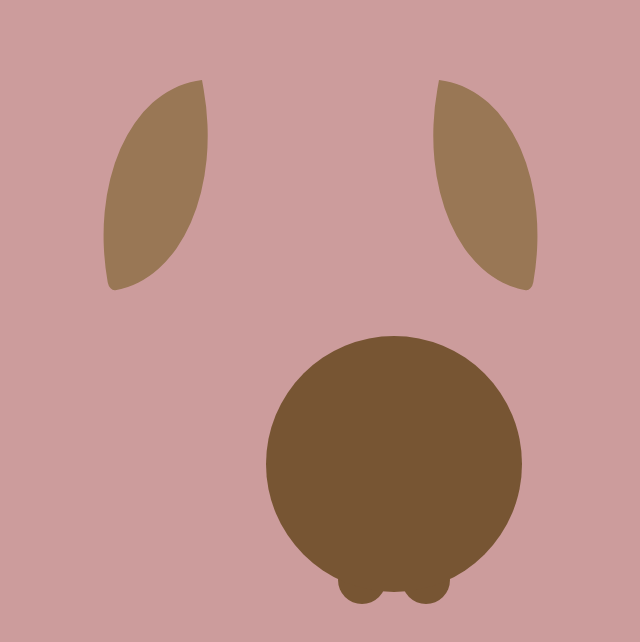
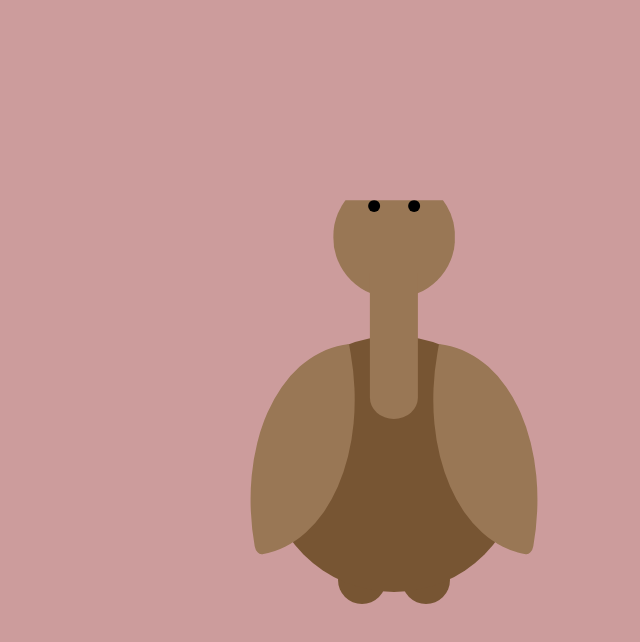
Before and after one commit to 528agayduk-sudo/TurkeyTime, a plain HTML site: page index.html in a window 1280 px wide. Shown: the whole page, without its empty margins (246-886 px from the left). Drawn offline with Linux system fonts and the light colour scheme.

Commit message:
almost finished with eyes

```diff
--- a/index.html
+++ b/index.html
@@ -28,10 +28,11 @@
         <div class="wings"></div>
         <div class="hat-top"></div>
         <div class="hat-bottom"></div>
-        <div class="head"></div>
-        <div class="eye"></div>
+        <div class="head">
+            <div class="eye"></div>
         <div class="beak"></div>
         <div class="gobble"></div>
+        </div>
     </div>
 </body>
 </html>
--- a/style.css
+++ b/style.css
@@ -41,8 +41,10 @@ html, body {
     height: 30%;
     width:20%;
     transform-origin: top right;
+    top: 41.25%;
+    left:23%;
     border-radius: 100% 0% 100% 5%;
-    transform: rotate(-10deg)
+    transform: rotate(-10deg);
 }
 
 .wings + .wings {
@@ -50,3 +52,38 @@ html, body {
     right: 43%;
     transform: scaleX(-1) rotate(-10deg);
 }
+
+.head {
+    height: 19%;
+    width: 19%;
+    border-radius: 50%;
+    top:15%;
+    left:50%;
+    transform: translate(-50%, 0);
+    background: var(--brown2);
+    clip-path: polygon(0% 20%, 100% 20%, 100% 500%, 0% 500%);
+}
+
+.head:before {
+    content: "";
+    display: block;
+    position: absolute;
+    background: var(--brown2);
+    height: 120%;
+    width: 40%;
+    top:80%;
+    left:50%;
+    transform: translate(-50%, 0);
+    border-radius: 0 0 100% 100% / 30%;
+}
+
+.eye {
+    width: 10%;
+    height: 10%;
+    background: black;
+    border-radius: 50%;
+    transform: translate(-50%, 0) translate(-2.5vmin, 0);
+    top: 20%;
+    left:50%;
+    box-shadow:5vmin 0;
+}
```
